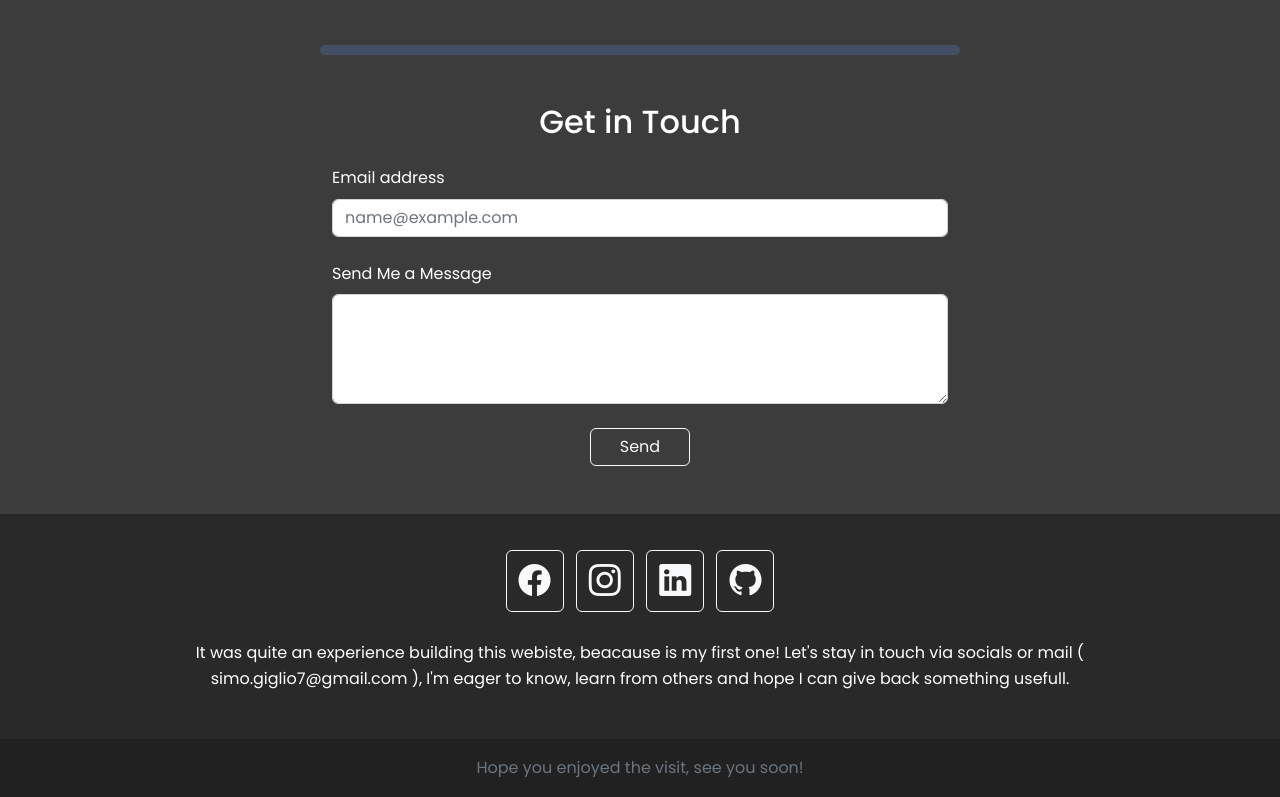
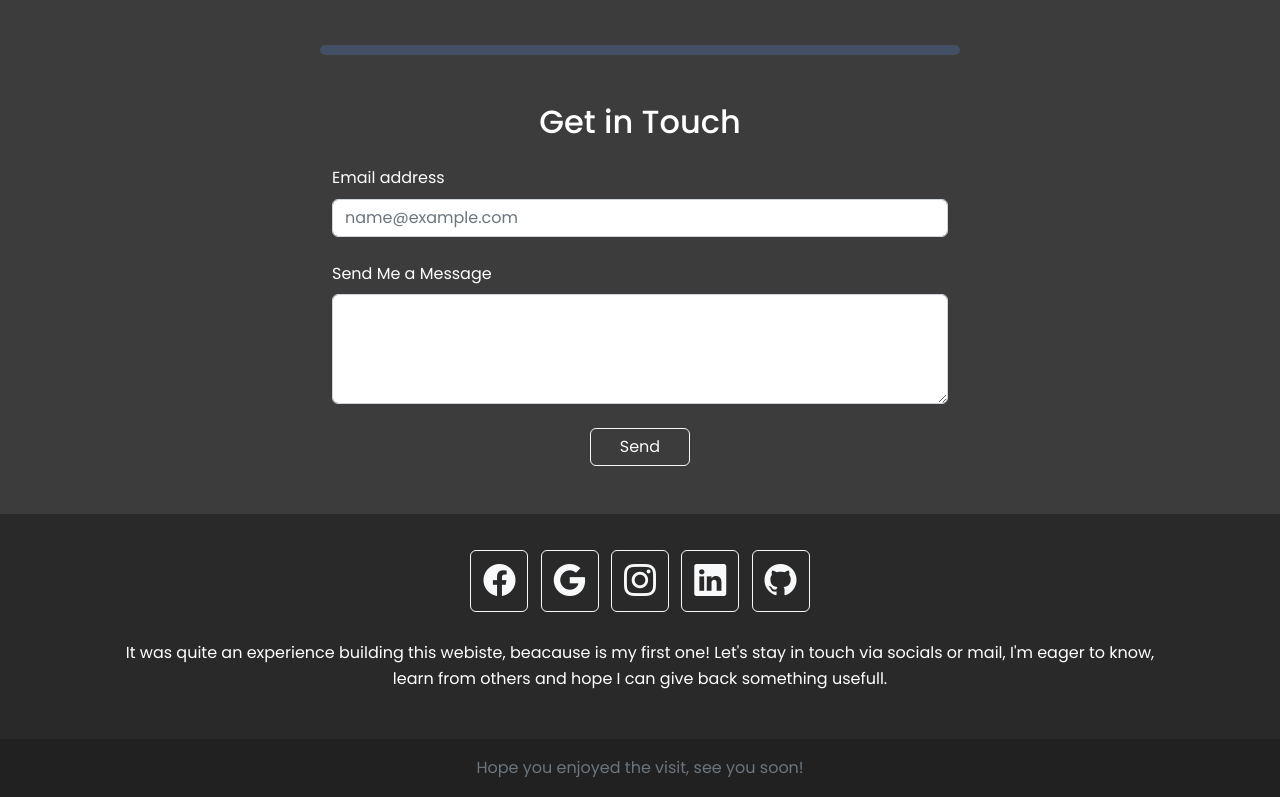
Before and after one commit to simone-giglio/portfolio, a website: page index.html in a window 1280 px wide. Shown: the part 1418-2215 px from the top of the page. Drawn offline with nearby package versions, Linux system fonts and the light colour scheme.

Commit message:
mail google

```diff
--- a/index.html
+++ b/index.html
@@ -202,6 +202,9 @@
       <!-- Facebook -->
       <a class="btn btn-outline-light btn-floating m-1" target="_blank" href="https://www.facebook.com/simone.giglio3/" role="button"><i class="bi bi-facebook" style="font-size: 2rem;"></i></a>
 
+      <!-- Google -->
+      <a class="btn btn-outline-light btn-floating m-1" target="_blank" href="https://mail.google.com/mail/u/0/?tab=km#inbox?compose=CllgCJlJVjpkXgPNVNzpTlJpRrLHPdWVxgDsdVnPstGHwxmXTfDpNfGZMwnFpcsghkzqLTfZpcg" role="button"><i class="bi bi-google" style="font-size: 2rem;"></i></a>
+
       <!-- Instagram -->
       <a class="btn btn-outline-light btn-floating m-1" target="_blank" href="https://www.instagram.com/simo7edit/?hl=it" role="button"><i class="bi bi-instagram" style="font-size: 2rem;"></i></a>
 
@@ -218,7 +221,7 @@
     <section class="mb-4 mx-4">
       <p>
         It was quite an experience building this webiste, beacause is my first one!
-        Let's stay in touch via socials or mail ( simo.giglio7@gmail.com ), I'm eager to know, learn from others and hope I can give back something usefull.
+        Let's stay in touch via socials or mail, I'm eager to know, learn from others and hope I can give back something usefull.
       </p>
     </section>
 
```
